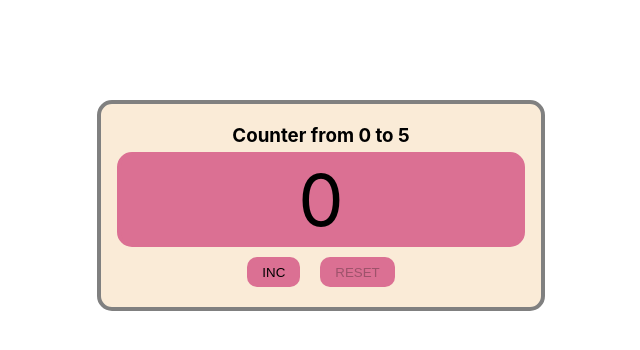
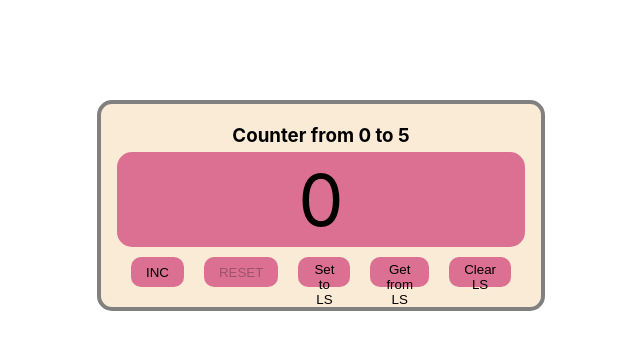
Before and after one commit to LizaAgey/inc_counter, a React (Create React App) app: page / in a window 1280 px wide. Shown: the top 350 px of the page, without its empty margins (319-959 px from the left). Built offline with nearby package versions, Linux system fonts and the light colour scheme.

Commit message:
feat: localStorage methods

```diff
--- a/src/components/Counter/Counter.tsx
+++ b/src/components/Counter/Counter.tsx
@@ -1,11 +1,13 @@
 import React, {useState} from 'react';
 import Button from '../Button/Button';
-import styles from "./Counter.module.css"
+import styles from './Counter.module.css'
 import './../../App.css';
+import {stringify} from 'querystring';
 
 const Counter: React.FC<any> = () => {
     const MAX_NUMBER = 5
     const MIN_NUMBER = 0
+    let lsNumberKey = 'counterNumberValue'
     const [number, setNumber] = useState<number>(0)
 
     const incNumber = () => {
@@ -16,20 +18,53 @@ const Counter: React.FC<any> = () => {
     const resetNumber = () => {
         setNumber(MIN_NUMBER)
     };
+
+    const setToLSHandler = () => {
+        localStorage.setItem(lsNumberKey, JSON.stringify(number))
+    };
+
+    const getFromLSHandler = () => {
+        let numberAsStr = localStorage.getItem(lsNumberKey)
+        if (numberAsStr) {
+            let newNumber = JSON.parse(numberAsStr)
+            setNumber(newNumber)
+        }
+    };
+
+    const clearLSHandler = () => {
+     localStorage.clear()
+        setNumber(0)
+    };
+
+    const removeItemFromLSHandler = () => {
+     localStorage.removeItem(lsNumberKey)
+    };
     return (
         <div className={styles.Counter}>
             <h3>Counter from 0 to 5</h3>
-            <div className={`${styles.Number} ${number === MAX_NUMBER ? styles.NumberMax : ""}`}>{number}</div>
+            <div className={`${styles.Number} ${number === MAX_NUMBER ? styles.NumberMax : ''}`}>{number}</div>
             <div className={styles.ControlSection}>
                 <Button
-                    name={"INC"}
+                    name={'INC'}
                     onClickCallback={incNumber}
                     disabled={number === MAX_NUMBER}
                 />
                 <Button
-                    name={"RESET"}
+                    name={'RESET'}
                     onClickCallback={resetNumber}
                     disabled={number === MIN_NUMBER}
+                />
+                <Button
+                    name={'Set to LS'}
+                    onClickCallback={setToLSHandler}
+                />
+                <Button
+                    name={'Get from LS'}
+                    onClickCallback={getFromLSHandler}
+                />
+                <Button
+                    name={'Clear LS'}
+                    onClickCallback={clearLSHandler}
                 />
             </div>
         </div>
```
Also changed, not shown: src/App.tsx (+2 -6 lines).
